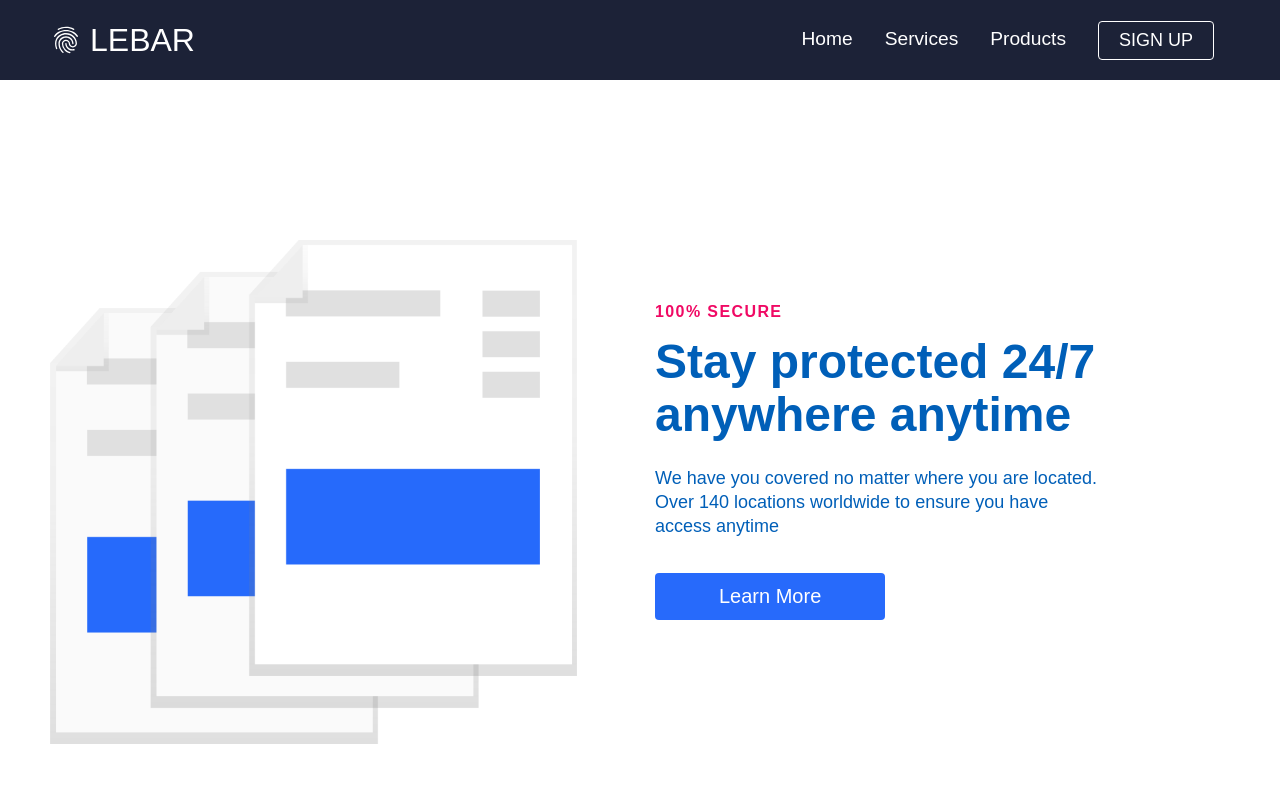
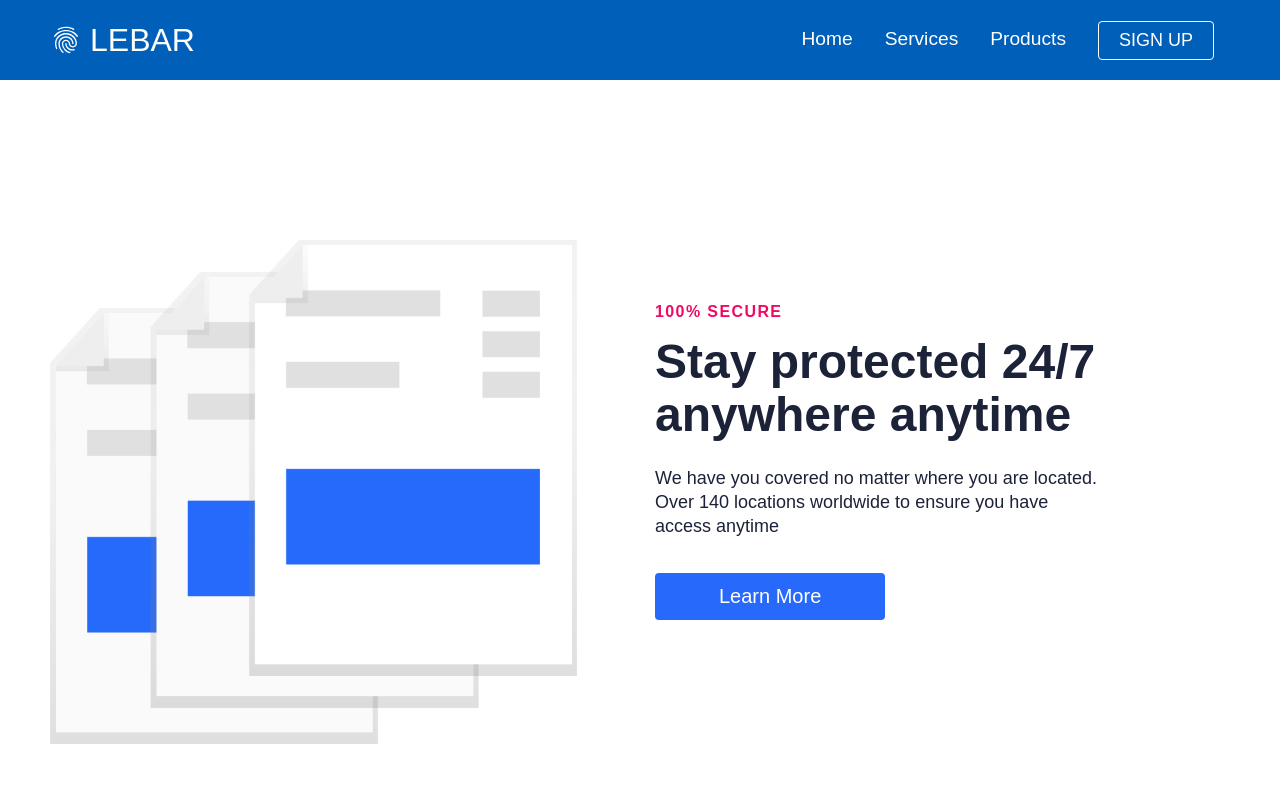
Before and after one commit to TRECN/Lebar-site, a React (Create React App) app: page /Services in a window 1280 px wide. Shown: the top 800 px of the page. Built offline with nearby package versions, Linux system fonts and the light colour scheme.

Commit message:
commit Project

```diff
--- a/src/Components/HeroSection.css
+++ b/src/Components/HeroSection.css
@@ -48,7 +48,7 @@
 
 }
 .dark{
-    color: rgb(0, 95, 184);
+    color: #1c2237;
 }
 .darkBg{
     background-color: rgb(0, 95, 184);
--- a/src/Components/Navbar.css
+++ b/src/Components/Navbar.css
@@ -1,5 +1,5 @@
 .navbar{
-    background:#1c2237;
+    background:rgb(0, 95, 184);
     height:80px;
     display: flex;
     justify-content: center;
@@ -92,7 +92,7 @@
     }
 
     .nav-menu.active{
-        background:#1c2237;
+        background:rgb(0, 95, 184);
         left: 0;
         opacity: 1;
         transition: all 0.6s ease;
```
